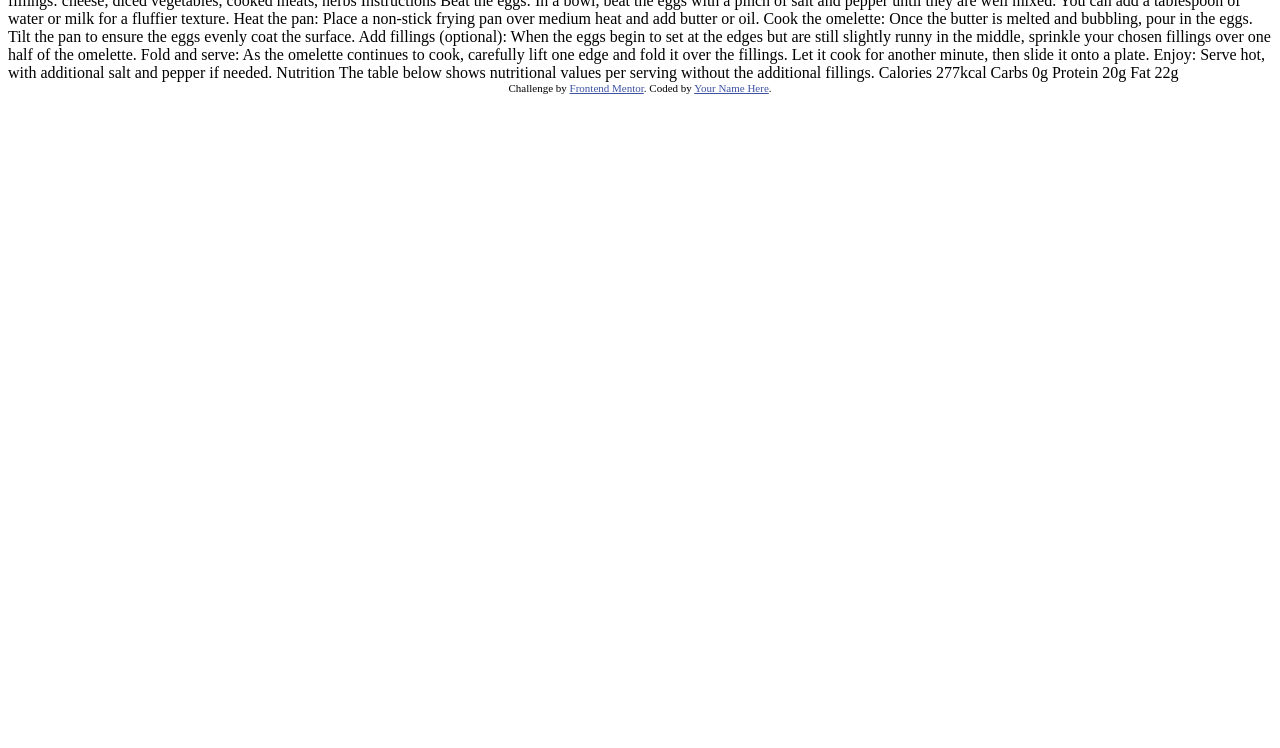
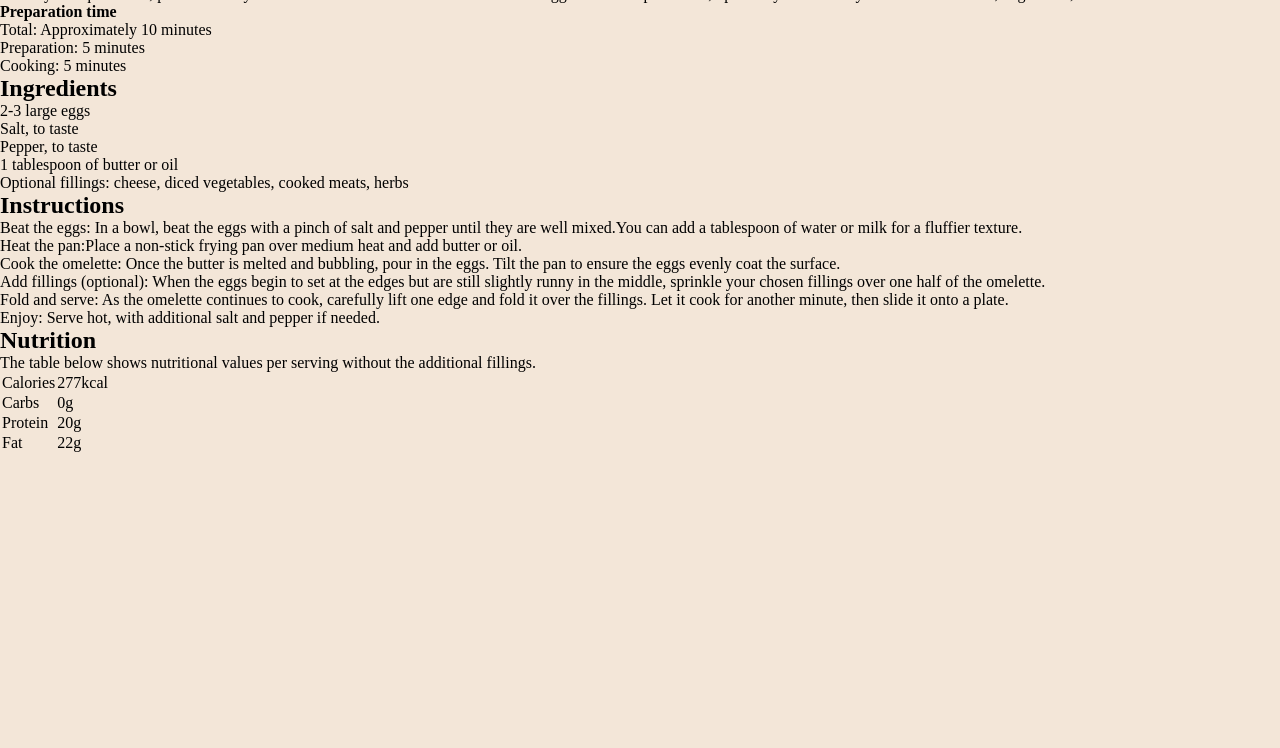
Before and after one commit to chishticodes/fem-recipe-page-main, a plain HTML site: page index.html in a window 1280 px wide. Shown: the part 52-800 px from the top of the page. Drawn offline with Linux system fonts and the light colour scheme.

Commit message:
HTML stucture done

```diff
--- a/index.html
+++ b/index.html
@@ -9,69 +9,69 @@
   <title>Frontend Mentor | Recipe page</title>
 
   <!-- Feel free to remove these styles or customise in your own stylesheet 👍 -->
-  <style>
-    .attribution { font-size: 11px; text-align: center; }
-    .attribution a { color: hsl(228, 45%, 44%); }
-  </style>
+  <link rel="stylesheet" href="style.css">
 </head>
 <body>
+<div class="container">
+ <h1 class="main-heading">Simple Omelette Recipe</h1>
 
-  Simple Omelette Recipe
+  <p>
+    An easy and quick dish, perfect for any meal. This classic omelette combines beaten eggs cooked
+  to perfection, optionally filled with your choice of cheese, vegetables, or meats.
+  </p>
 
-  An easy and quick dish, perfect for any meal. This classic omelette combines beaten eggs cooked
-  to perfection, optionally filled with your choice of cheese, vegetables, or meats.
+  <div class="prep-container">
+      <h4>Preparation time</h4>
+      <ul>
+        <li>Total: Approximately 10 minutes</li>
+        <li>Preparation: 5 minutes</li>
+        <li>Cooking: 5 minutes</li>
+      </ul>
+  </div>
 
-  Preparation time
+ <h2>Ingredients</h2>
+  <ul>
+    <li>2-3 large eggs</li>
+    <li>Salt, to taste</li>
+    <li>Pepper, to taste</li>
+    <li>1 tablespoon of butter or oil</li>
+    <li>Optional fillings: cheese, diced vegetables, cooked meats, herbs</li>
+  </ul>
 
-  Total: Approximately 10 minutes
-  Preparation: 5 minutes
-  Cooking: 5 minutes
+  <h2>Instructions</h2>
+  <ol>
+    <li><span>Beat the eggs:</span> In a bowl, beat the eggs with a pinch of salt and pepper until they are well mixed.You can add a tablespoon of water or milk for a fluffier texture.</li>
+    <li><span>Heat the pan:</span>Place a non-stick frying pan over medium heat and add butter or oil.</li>
+    <li><span>Cook the omelette:</span> Once the butter is melted and bubbling, pour in the eggs. Tilt the pan to ensure the eggs evenly coat the surface.</li>
+    <li><span>Add fillings (optional):</span> When the eggs begin to set at the edges but are still slightly runny in the middle, sprinkle your chosen fillings over one half of the omelette.</li>
+    <li><span>Fold and serve:</span> As the omelette continues to cook, carefully lift one edge and fold it over the fillings. Let it cook for another minute, then slide it onto a plate.</li>
+    <li><span>Enjoy:</span> Serve hot, with additional salt and pepper if needed.</li>
+  </ol>
 
-  Ingredients
+  <h2>Nutrition</h2>
+  <p>The table below shows nutritional values per serving without the additional fillings.</p>
 
-  2-3 large eggs
-  Salt, to taste
-  Pepper, to taste
-  1 tablespoon of butter or oil
-  Optional fillings: cheese, diced vegetables, cooked meats, herbs
+  <table>
+    <tr>
+      <td>Calories</td>
+      <td>277kcal</td>
+    </tr>
+    <tr>
+      <td>Carbs</td>
+      <td>0g</td>
+    </tr>
+    <tr>
+      <td>Protein</td>
+      <td>20g</td>
+    </tr>
+    <tr>
+      <td>Fat</td>
+      <td>22g</td>
+    </tr>
+  </table>
+</div>
 
-  Instructions
 
-  Beat the eggs: In a bowl, beat the eggs with a pinch of salt and pepper until they are well mixed.
-  You can add a tablespoon of water or milk for a fluffier texture.
 
-  Heat the pan: Place a non-stick frying pan over medium heat and add butter or oil.
-
-  Cook the omelette: Once the butter is melted and bubbling, pour in the eggs. Tilt the pan to ensure
-  the eggs evenly coat the surface.
-
-  Add fillings (optional): When the eggs begin to set at the edges but are still slightly runny in the
-  middle, sprinkle your chosen fillings over one half of the omelette.
-
-  Fold and serve: As the omelette continues to cook, carefully lift one edge and fold it over the
-  fillings. Let it cook for another minute, then slide it onto a plate.
-
-  Enjoy: Serve hot, with additional salt and pepper if needed.
-
-  Nutrition
-
-  The table below shows nutritional values per serving without the additional fillings.
-
-  Calories
-  277kcal
-
-  Carbs
-  0g
-
-  Protein
-  20g
-
-  Fat
-  22g
-
-  <div class="attribution">
-    Challenge by <a href="https://www.frontendmentor.io?ref=challenge" target="_blank">Frontend Mentor</a>.
-    Coded by <a href="#">Your Name Here</a>.
-  </div>
 </body>
 </html>
--- /dev/null
+++ b/style.css
@@ -0,0 +1,11 @@
+*,
+*::before,
+*::after{
+    margin: 0;
+    padding: 0;
+    box-sizing: border-box;
+}
+
+body{
+   background-color: hsl(30, 54%, 90%);
+}
```
